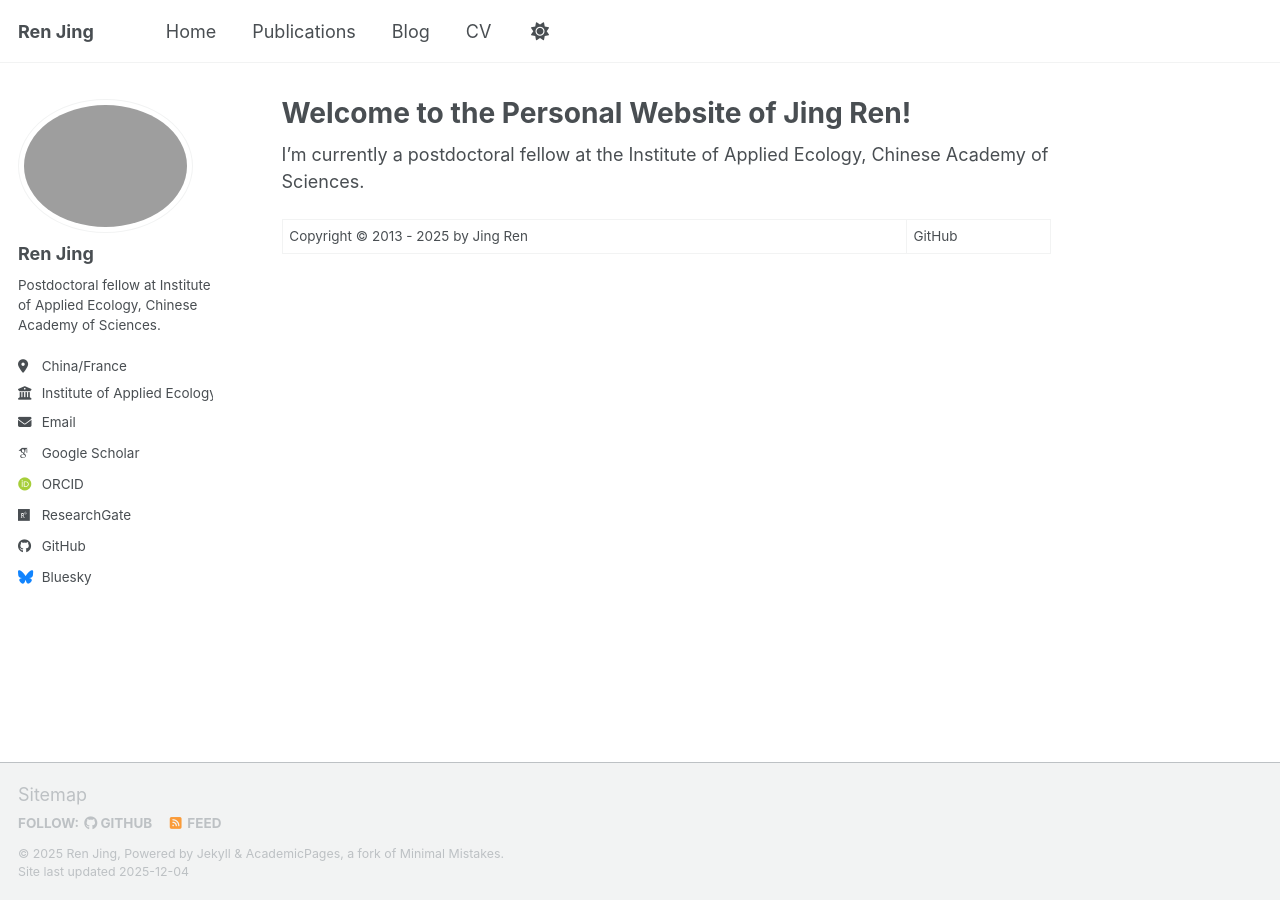
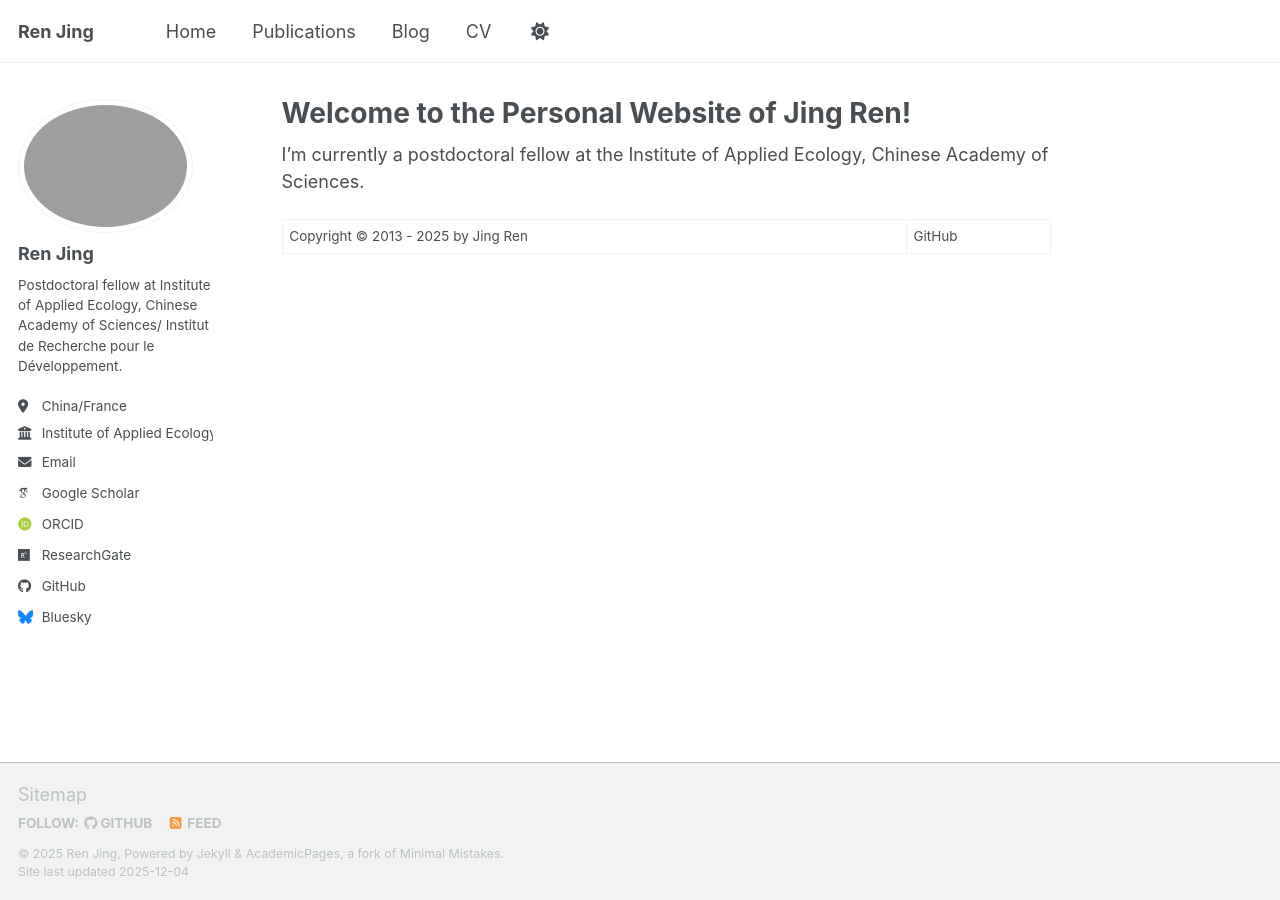
Before and after one commit to Renjing1009/Renjing1009.github.io, a Jekyll site: the page built from _pages/about.md, in a window 1280 px wide. Built offline with Jekyll 4.4.1, drawn with Linux system fonts in a browser that asks for light colours; some web fonts are replaced; a script bundle is joined from its source files by our own code; library files that are not in the unit come from our copies.

Commit message:
Update _config.yml

```diff
--- a/_config.yml
+++ b/_config.yml
@@ -26,7 +26,7 @@ author:
   avatar           : "IMG_20191228_170234.jpg"
   name             : "Ren Jing"
   pronouns         : # example: "she/her"
-  bio              : "Postdoctoral fellow at Institute of Applied Ecology, Chinese Academy of Sciences."
+  bio              : "Postdoctoral fellow at Institute of Applied Ecology, Chinese Academy of Sciences/ Institut de Recherche pour le Développement."
   location         : "China/France"
   employer         : "Institute of Applied Ecology, Chinese Academy of Sciences"
   uri              : # URL
```
